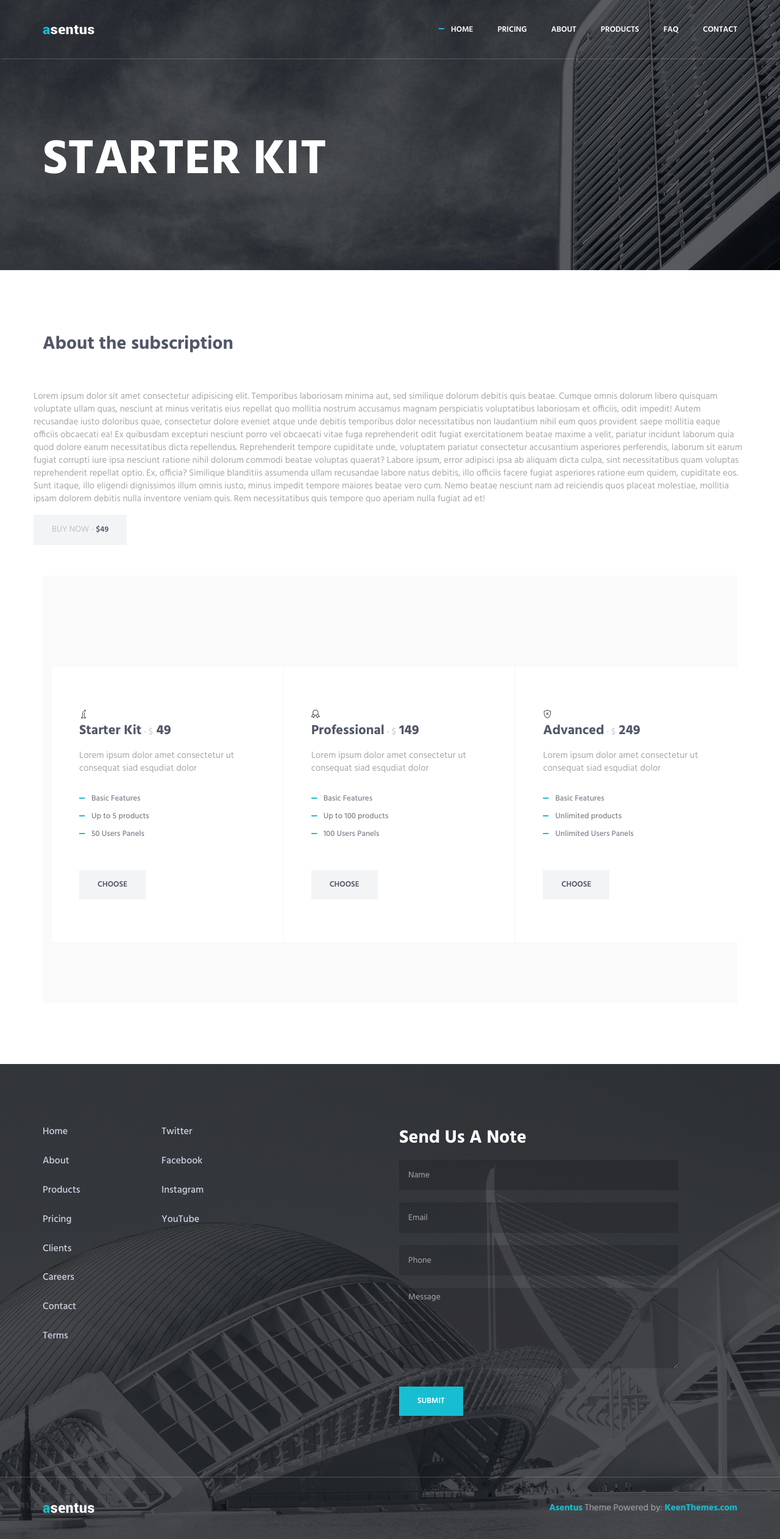
After one commit to Luc143r/asentus, a Django app: page /price/4/ in a window 1280 px wide. The commit adds this page. Shown: the whole page at 61% size. Run offline with Django 3.2, Linux system fonts and the light colour scheme; data comes from the database, SQL or seed files in the repository; some libraries are stand-ins or nearby versions.

Commit message:
Editing project

```diff
--- a/about_app/templates/about_app/base.html
+++ b/about_app/templates/about_app/base.html
@@ -14,13 +14,14 @@
 ================================== -->
 <html lang="en" class="no-js">
 <!-- BEGIN HEAD -->
+
 <head>
-        <meta charset="utf-8"/>
+    <meta charset="utf-8" />
     <title>Metronic "Asentus" Frontend Freebie</title>
     <meta http-equiv="X-UA-Compatible" content="IE=edge">
-        <meta content="width=device-width, initial-scale=1" name="viewport"/>
-        <meta content="" name="description"/>
-        <meta content="" name="author"/>
+    <meta content="width=device-width, initial-scale=1" name="viewport" />
+    <meta content="" name="description" />
+    <meta content="" name="author" />
 
     <!-- GLOBAL MANDATORY STYLES -->
     {% block head %}
@@ -29,6 +30,7 @@
 <!-- END HEAD -->
 
 <!-- BODY -->
+
 <body>
 
     {% block header %}
@@ -46,24 +48,28 @@
                     <div class="col-sm-2 sm-margin-b-50">
                         <!-- List -->
                         <ul class="list-unstyled footer-list">
-                                <li class="footer-list-item"><a class="footer-list-link" href="">Home</a></li>
-                                <li class="footer-list-item"><a class="footer-list-link" href="">About</a></li>
-                                <li class="footer-list-item"><a class="footer-list-link" href="">Products</a></li>
-                                <li class="footer-list-item"><a class="footer-list-link" href="">Pricing</a></li>
-                                <li class="footer-list-item"><a class="footer-list-link" href="">Clients</a></li>
-                                <li class="footer-list-item"><a class="footer-list-link" href="">Careers</a></li>
-                                <li class="footer-list-item"><a class="footer-list-link" href="">Contact</a></li>
-                                <li class="footer-list-item"><a class="footer-list-link" href="">Terms</a></li>
+                            <li class="footer-list-item"><a class="footer-list-link" href="/">Home</a></li>
+                            <li class="footer-list-item"><a class="footer-list-link" href="/about">About</a></li>
+                            <li class="footer-list-item"><a class="footer-list-link" href="/product">Products</a></li>
+                            <li class="footer-list-item"><a class="footer-list-link" href="/price">Pricing</a></li>
+                            <li class="footer-list-item"><a class="footer-list-link" href="/">Clients</a></li>
+                            <li class="footer-list-item"><a class="footer-list-link" href="/">Careers</a></li>
+                            <li class="footer-list-item"><a class="footer-list-link" href="/contact">Contact</a></li>
+                            <li class="footer-list-item"><a class="footer-list-link" href="/">Terms</a></li>
                         </ul>
                         <!-- End List -->
                     </div>
                     <div class="col-sm-4 sm-margin-b-30">
                         <!-- List -->
                         <ul class="list-unstyled footer-list">
-                                <li class="footer-list-item"><a class="footer-list-link" href="">Twitter</a></li>
-                                <li class="footer-list-item"><a class="footer-list-link" href="">Facebook</a></li>
-                                <li class="footer-list-item"><a class="footer-list-link" href="">Instagram</a></li>
-                                <li class="footer-list-item"><a class="footer-list-link" href="">YouTube</a></li>
+                            <li class="footer-list-item"><a class="footer-list-link"
+                                    href="https://twitter.com">Twitter</a></li>
+                            <li class="footer-list-item"><a class="footer-list-link"
+                                    href="https://facebook.com">Facebook</a></li>
+                            <li class="footer-list-item"><a class="footer-list-link"
+                                    href="https://instagram.com">Instagram</a></li>
+                            <li class="footer-list-item"><a class="footer-list-link"
+                                    href="https://youtube.com">YouTube</a></li>
                         </ul>
                         <!-- End List -->
                     </div>
@@ -74,7 +80,8 @@
                             {{ form.email_field }}
                             {{ form.phone_field }}
                             {{ form.message_field }}
-                                <button type="submit" class="btn-theme btn-theme-sm btn-base-bg text-uppercase">Submit</button>
+                            <button type="submit"
+                                class="btn-theme btn-theme-sm btn-base-bg text-uppercase">Submit</button>
                         </form>
                     </div>
                 </div>
@@ -90,7 +97,9 @@
                     <img class="footer-logo" src="{% static 'img/logo.png' %}" alt="Asentus Logo">
                 </div>
                 <div class="col-xs-6 text-right">
-                        <p class="margin-b-0"><a class="color-base fweight-700" href="http://keenthemes.com/preview/asentus/">Asentus</a> Theme Powered by: <a class="color-base fweight-700" href="http://www.keenthemes.com/">KeenThemes.com</a></p>
+                    <p class="margin-b-0"><a class="color-base fweight-700"
+                            href="http://keenthemes.com/preview/asentus/">Asentus</a> Theme Powered by: <a
+                            class="color-base fweight-700" href="http://www.keenthemes.com/">KeenThemes.com</a></p>
                 </div>
             </div>
             <!--// end row -->
@@ -125,4 +134,5 @@
 
 </body>
 <!-- END BODY -->
+
 </html>
--- a/about_app/templates/about_app/faq.html
+++ b/about_app/templates/about_app/faq.html
@@ -83,7 +83,7 @@
                     <div class="service" data-height="height">
                         <h3>{{ i.title }}</h3>
                         <p class="margin-b-5">{{ i.content }}</p>
-                    </div>asdasd
+                    </div>
                 </div>
             </div>
             {% endfor %}
@@ -142,7 +142,8 @@
                             <li class="pricing-list-item">{{ sub.options2 }}</li>
                             <li class="pricing-list-item">{{ sub.options3 }}</li>
                         </ul>
-                        <a href="/price" class="btn-theme btn-theme-sm btn-default-bg text-uppercase">Choose</a>
+                        <a href="{% url 'sub_detail' pk=sub.pk %}"
+                            class="btn-theme btn-theme-sm btn-default-bg text-uppercase">Choose</a>
                     </div>
                     <!-- End Pricing -->
                 </div>
--- a/about_app/templates/about_app/index.html
+++ b/about_app/templates/about_app/index.html
@@ -249,7 +249,7 @@
                 <!-- Pricing -->
                 <div class="pricing">
                     <div class="margin-b-30">
-                        <i class="{{ sub.icon}}"></i>
+                        <i class="{{ sub.icon }}"></i>
                         <h3>{{ sub.title }}<span> - $</span> {{ sub.price }}</h3>
                         <p>{{ sub.content }}</p>
                     </div>
@@ -258,7 +258,7 @@
                         <li class="pricing-list-item">{{ sub.options2 }}</li>
                         <li class="pricing-list-item">{{ sub.options3 }}</li>
                     </ul>
-                    <a href="/price" class="btn-theme btn-theme-sm btn-default-bg text-uppercase">Choose</a>
+                    <a href="{% url 'sub_detail' pk=sub.pk %}" class="btn-theme btn-theme-sm btn-default-bg text-uppercase">Choose</a>
                 </div>
                 <!-- End Pricing -->
             </div>
--- a/about_app/templates/about_app/products.html
+++ b/about_app/templates/about_app/products.html
@@ -113,7 +113,7 @@
             </div>
             <h3>{{ product.title }} <span class="text-uppercase margin-l-20">{{ product.category }}</span></h3>
             <p>{{ product.content }}</p>
-            <a class="link" href="">Read More</a>
+            <a class="link" href="{% url 'product_detail' pk=product.pk %}">Read More</a>
         </div>
         <!-- End Our Exceptional Solutions -->
         {% endfor %}
--- /dev/null
+++ b/about_app/templates/about_app/subscription_detail.html
@@ -0,0 +1,138 @@
+{% extends 'about_app/base.html' %}
+{% load static %}
+
+
+{% block head %}
+<link href="http://fonts.googleapis.com/css?family=Hind:300,400,500,600,700" rel="stylesheet" type="text/css">
+<link href="{% static 'vendor/simple-line-icons/simple-line-icons.min.css' %}" rel="stylesheet" type="text/css" />
+<link href="{% static 'vendor/bootstrap/css/bootstrap.min.css' %}" rel="stylesheet" type="text/css" />
+<!-- PAGE LEVEL PLUGIN STYLES -->
+<link href="{% static 'css/animate.css' %}" rel="stylesheet">
+<link href="{% static 'vendor/swiper/css/swiper.min.css' %}" rel="stylesheet" type="text/css" />
+<!-- THEME STYLES -->
+<link href="{% static 'css/layout.min.css' %}" rel="stylesheet" type="text/css" />
+<!-- Favicon -->
+<link rel="shortcut icon" href="favicon.ico" />
+{% endblock %}
+
+
+{% block header %}
+<!--========== HEADER ==========-->
+<header class="header navbar-fixed-top">
+    <!-- Navbar -->
+    <nav class="navbar" role="navigation">
+        <div class="container">
+            <!-- Brand and toggle get grouped for better mobile display -->
+            <div class="menu-container">
+                <button type="button" class="navbar-toggle" data-toggle="collapse" data-target=".nav-collapse">
+                    <span class="sr-only">Toggle navigation</span>
+                    <span class="toggle-icon"></span>
+                </button>
+
+                <!-- Logo -->
+                <div class="logo">
+                    <a class="logo-wrap" href="/">
+                        <img class="logo-img logo-img-main" src="{% static 'img/logo.png' %}" alt="Asentus Logo">
+                        <img class="logo-img logo-img-active" src="{% static 'img/logo-dark.png' %}" alt="Asentus Logo">
+                    </a>
+                </div>
+                <!-- End Logo -->
+            </div>
+
+            <!-- Collect the nav links, forms, and other content for toggling -->
+            <div class="collapse navbar-collapse nav-collapse">
+                <div class="menu-container">
+                    <ul class="navbar-nav navbar-nav-right">
+                        <li class="nav-item"><a class="nav-item-child nav-item-hover active" href="/">Home</a></li>
+                        <li class="nav-item"><a class="nav-item-child nav-item-hover" href="/price">Pricing</a></li>
+                        <li class="nav-item"><a class="nav-item-child nav-item-hover" href="/about">About</a></li>
+                        <li class="nav-item"><a class="nav-item-child nav-item-hover" href="/product">Products</a></li>
+                        <li class="nav-item"><a class="nav-item-child nav-item-hover" href="/faq">FAQ</a></li>
+                        <li class="nav-item"><a class="nav-item-child nav-item-hover" href="/contact">Contact</a></li>
+                    </ul>
+                </div>
+            </div>
+            <!-- End Navbar Collapse -->
+        </div>
+    </nav>
+    <!-- Navbar -->
+</header>
+<!--========== END HEADER ==========-->
+{% endblock %}
+
+
+{% block content %}
+<!--========== PARALLAX ==========-->
+<div class="parallax-window" data-parallax="scroll" style="background-image: url({% static 'img/1920x1080/01.jpg' %});">
+    <div class="parallax-content container">
+        <h1 class="carousel-title">{{ sub.title }}</h1>
+    </div>
+</div>
+<!--========== PARALLAX ==========-->
+
+<!--========== PAGE LAYOUT ==========-->
+<!-- Our Exceptional Solutions -->
+<div class="content-lg container">
+    <div class="row margin-b-40">
+        <div class="col-sm-6">
+            <h2>About the subscription</h2>
+        </div>
+    </div>
+    <!--// end row -->
+
+    <div class="row margin-b-50">
+        <!-- Our Exceptional Solutions -->
+        <p>Lorem ipsum dolor sit amet consectetur adipisicing elit. Temporibus laboriosam minima aut, sed similique
+            dolorum debitis quis beatae. Cumque omnis dolorum libero quisquam voluptate ullam quas, nesciunt at minus
+            veritatis eius repellat quo mollitia nostrum accusamus magnam perspiciatis voluptatibus laboriosam et
+            officiis, odit impedit! Autem recusandae iusto doloribus quae, consectetur dolore eveniet atque unde debitis
+            temporibus dolor necessitatibus non laudantium nihil eum quos provident saepe mollitia eaque officiis
+            obcaecati ea! Ex quibusdam excepturi nesciunt porro vel obcaecati vitae fuga reprehenderit odit fugiat
+            exercitationem beatae maxime a velit, pariatur incidunt laborum quia quod dolore earum necessitatibus dicta
+            repellendus. Reprehenderit tempore cupiditate unde, voluptatem pariatur consectetur accusantium asperiores
+            perferendis, laborum sit earum fugiat corrupti iure ipsa nesciunt ratione nihil dolorum commodi beatae
+            voluptas quaerat? Labore ipsum, error adipisci ipsa ab aliquam dicta culpa, sint necessitatibus quam
+            voluptas reprehenderit repellat optio. Ex, officia? Similique blanditiis assumenda ullam recusandae labore
+            natus debitis, illo officiis facere fugiat asperiores ratione eum quidem, cupiditate eos. Sunt itaque, illo
+            eligendi dignissimos illum omnis iusto, minus impedit tempore maiores beatae vero cum. Nemo beatae nesciunt
+            nam ad reiciendis quos placeat molestiae, mollitia ipsam dolorem debitis nulla inventore veniam quis. Rem
+            necessitatibus quis tempore quo aperiam nulla fugiat ad et!</p>
+        <!-- End Our Exceptional Solutions -->
+        <a href="{% url 'sub_detail' pk=sub.pk %}" class="btn-theme btn-theme-sm btn-default-bg text-uppercase"><span>Buy now -</span> ${{ sub.price }}</a>
+    </div>
+    <!--// end row -->
+
+
+
+    <!-- Pricing -->
+    <div class="bg-color-sky-light">
+        <div class="content-lg container">
+            <div class="row row-space-1">
+                {% for sub in all_sub %}
+                <div class="col-sm-4 sm-margin-b-2">
+                    <!-- Pricing -->
+                    <div class="pricing">
+                        <div class="margin-b-30">
+                            <i class="{{ sub.icon }}"></i>
+                            <h3>{{ sub.title }}<span> - $</span> {{ sub.price }}</h3>
+                            <p>{{ sub.content }}</p>
+                        </div>
+                        <ul class="list-unstyled pricing-list margin-b-50">
+                            <li class="pricing-list-item">{{ sub.options1 }}</li>
+                            <li class="pricing-list-item">{{ sub.options2 }}</li>
+                            <li class="pricing-list-item">{{ sub.options3 }}</li>
+                        </ul>
+                        <a href="{% url 'sub_detail' pk=sub.pk %}"
+                            class="btn-theme btn-theme-sm btn-default-bg text-uppercase">Choose</a>
+                    </div>
+                    <!-- End Pricing -->
+                </div>
+                {% endfor %}
+            </div>
+            <!--// end row -->
+        </div>
+    </div>
+    <!-- End Pricing -->
+</div>
+<!-- End Our Exceptional Solutions -->
+{% endblock %}
--- a/about_app/urls.py
+++ b/about_app/urls.py
@@ -5,9 +5,11 @@ from . import views
 urlpatterns = [
     path('', views.index_page, name='index_page'),
     path('about/', views.about_page, name='about_page'),
+    path('about/team<int:pk>', views.team_detail, name='team_detail'),
     path('contact/', views.contact_page, name='contact_page'),
     path('faq/', views.faq_page, name='faq_page'),
     path('price/', views.price_page, name='price_page'),
+    path('price/<int:pk>/', views.subscriptions_detail, name='sub_detail'),
     path('product/', views.product_page, name='product_page'),
     path('product/<int:pk>/', views.product_detail, name='product_detail'),
     path('feedback/', views.feedback_page, name='feedback_page'),
--- a/about_app/views.py
+++ b/about_app/views.py
@@ -139,6 +139,21 @@ def product_detail(request, pk):
     product = Latest_product.objects.get(pk=pk)
     all_products = Latest_product.objects.all()
     form = FeedbackForms()
+
+    if request.method == "POST":
+        form = FeedbackForms(request.POST)
+        if form.is_valid():
+            name_user = form.cleaned_data.get("name_field")
+            email_user = form.cleaned_data.get("email_field")
+            phone_user = form.cleaned_data.get("phone_field")
+            message_user = form.cleaned_data.get("message_field")
+            form.clean()
+
+            Feedback_data = Feedback.objects.create(name=name_user, email=email_user, phone=phone_user, message=message_user)
+        return HttpResponseRedirect('/feedback')
+    else:
+        form = FeedbackForms()
+
     return render(request, 'about_app/product_detail.html', {"product": product, "products": all_products, "form": form})
 
 
@@ -161,3 +176,47 @@ def feedback_page(request):
         form = FeedbackForms()
 
     return render(request, 'about_app/feedback.html', {'feedback': feedback, "form": form})
+
+
+def subscriptions_detail(request, pk):
+    all_sub = Subscription.objects.all()
+    sub = Subscription.objects.get(pk=pk)
+    form = FeedbackForms(request.POST)
+
+    if request.method == "POST":
+        form = FeedbackForms(request.POST)
+        if form.is_valid():
+            name_user = form.cleaned_data.get("name_field")
+            email_user = form.cleaned_data.get("email_field")
+            phone_user = form.cleaned_data.get("phone_field")
+            message_user = form.cleaned_data.get("message_field")
+            form.clean()
+
+            Feedback_data = Feedback.objects.create(name=name_user, email=email_user, phone=phone_user, message=message_user)
+        return HttpResponseRedirect('/feedback')
+    else:
+        form = FeedbackForms()
+
+    return render(request, 'about_app/subscription_detail.html', {'all_sub': all_sub, 'sub': sub, 'form': form})
+
+
+def team_detail(request, pk):
+    all_team = Team.objects.all()
+    team = Team.objects.get(pk=pk)
+    form = FeedbackForms()
+
+    if request.method == "POST":
+        form = FeedbackForms(request.POST)
+        if form.is_valid():
+            name_user = form.cleaned_data.get("name_field")
+            email_user = form.cleaned_data.get("email_field")
+            phone_user = form.cleaned_data.get("phone_field")
+            message_user = form.cleaned_data.get("message_field")
+            form.clean()
+
+            Feedback_data = Feedback.objects.create(name=name_user, email=email_user, phone=phone_user, message=message_user)
+        return HttpResponseRedirect('/feedback')
+    else:
+        form = FeedbackForms()
+
+    return render (request, 'about_app/team_detail.html', {'all_team': all_team, 'team': team, 'form': form})
```
Also changed, not shown: about_app/templates/about_app/about.html (+34 -20 lines), about_app/templates/about_app/pricing.html (+19 -11 lines), about_app/templates/about_app/team_detail.html (added, +136 -0 lines). Lines whose indentation alone changed are shown as unchanged.
